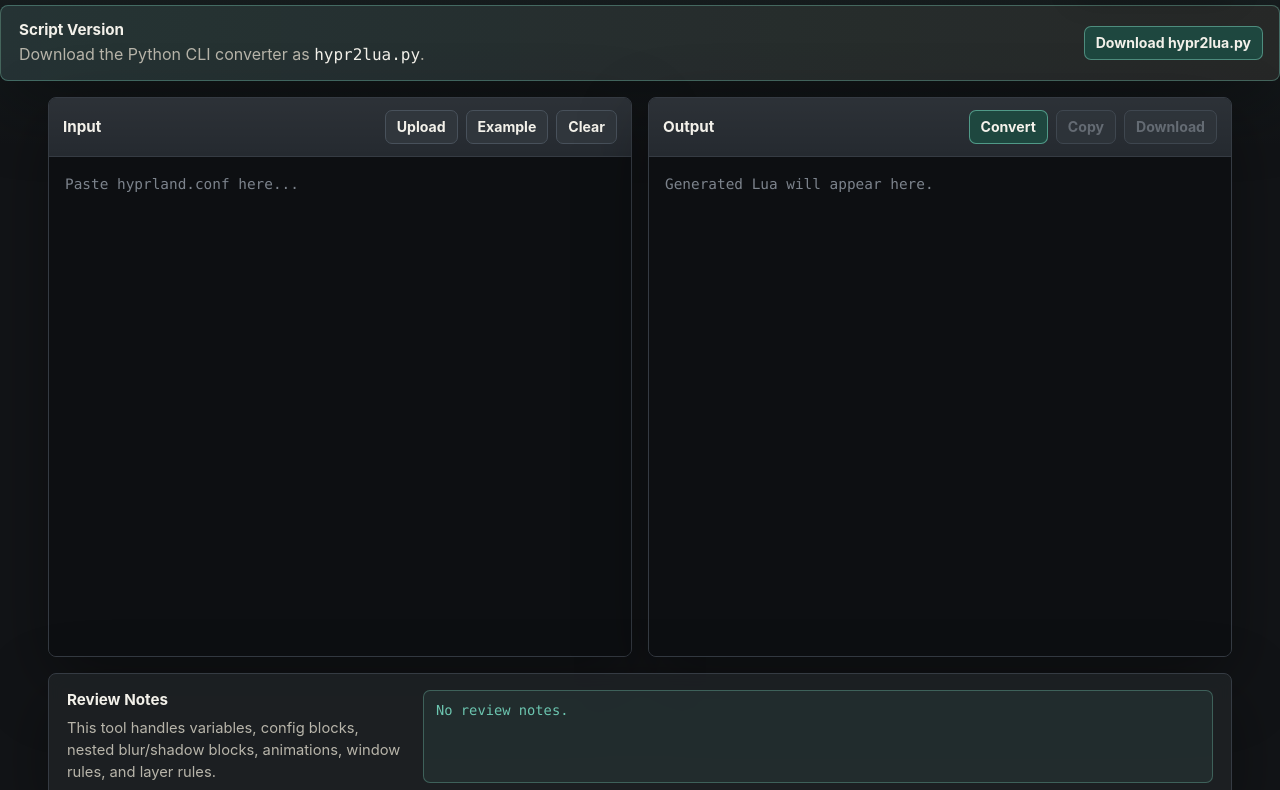
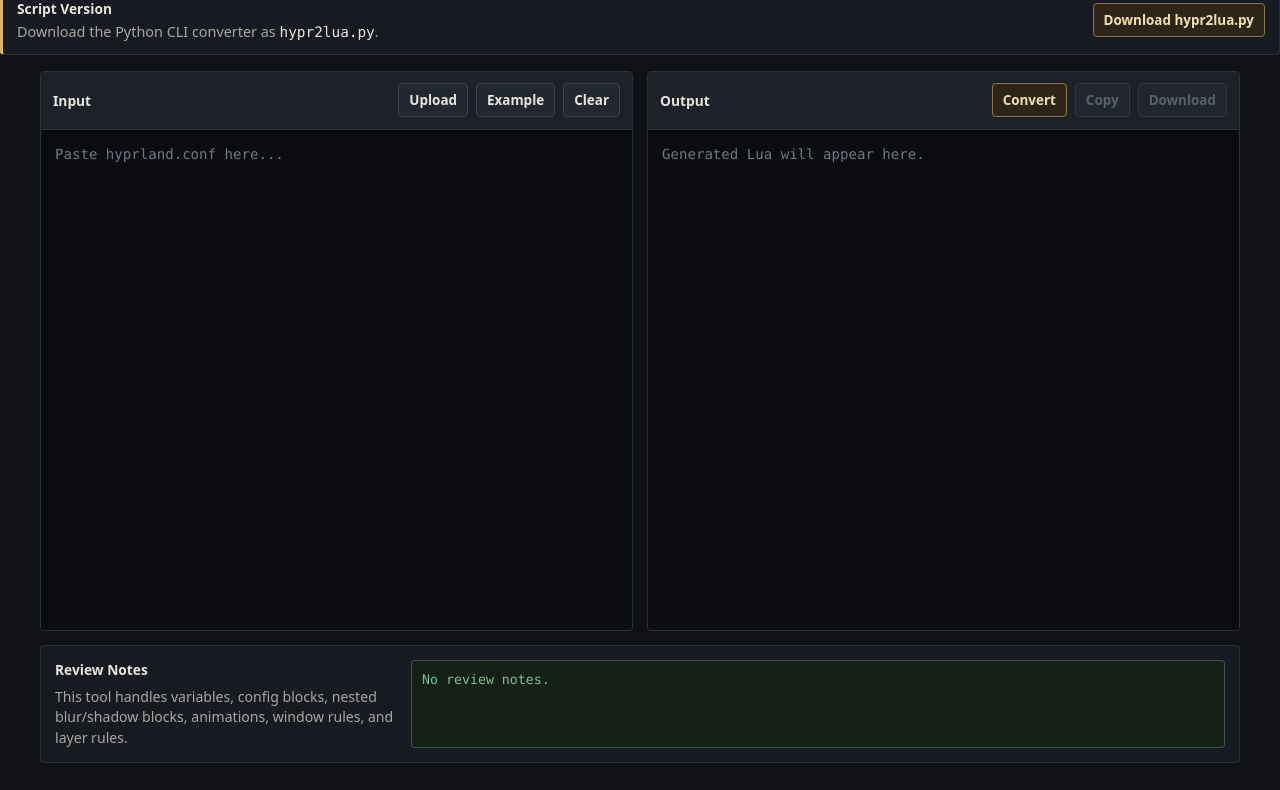
Before and after one commit to OldJobobo/hypr2lua-web, a website with bundled scripts: page docs/index.html in a window 1280 px wide. Shown: the part 162-952 px from the top of the page. Built offline with nearby package versions, Linux system fonts and the light colour scheme.

Commit message:
Restrain page visual design

```diff
--- a/docs/styles.css
+++ b/docs/styles.css
@@ -1,24 +1,20 @@
 :root {
   color-scheme: dark;
-  --bg: #121417;
-  --surface: #1d2024;
-  --surface-2: #252a30;
-  --surface-3: #2d3438;
-  --border: #353b43;
-  --border-strong: #48515b;
-  --text: #f3f1ea;
-  --muted: #b8b5aa;
-  --faint: #7c838c;
-  --accent: #6cc6b0;
-  --accent-dark: #1e473f;
-  --accent-2: #dfba67;
-  --warn: #ee9363;
-  --ok: #6cc6b0;
-  --code-bg: #0d0f12;
-  --code-border: #1d2428;
-  --focus: #dfba67;
-  --shadow: 0 24px 70px rgba(0, 0, 0, 0.34);
-  font-family: Inter, ui-sans-serif, system-ui, -apple-system, BlinkMacSystemFont, "Segoe UI", sans-serif;
+  --bg: #0f1115;
+  --surface: #171a20;
+  --surface-2: #1d2129;
+  --border: #2b313a;
+  --border-strong: #3a424d;
+  --text: #e9e5dc;
+  --muted: #a9a79f;
+  --faint: #717985;
+  --accent: #d7b46a;
+  --accent-soft: #2d2618;
+  --warn: #d88a61;
+  --ok: #7fbf92;
+  --code-bg: #0a0c10;
+  --focus: #d7b46a;
+  font-family: ui-sans-serif, system-ui, -apple-system, BlinkMacSystemFont, "Segoe UI", sans-serif;
 }
 
 * {
@@ -28,9 +24,7 @@
 body {
   min-height: 100vh;
   margin: 0;
-  background:
-    linear-gradient(180deg, rgba(108, 198, 176, 0.12), transparent 310px),
-    var(--bg);
+  background: var(--bg);
   color: var(--text);
 }
 
@@ -43,12 +37,13 @@
 
 .app-header {
   display: flex;
-  align-items: end;
+  align-items: center;
   justify-content: space-between;
-  gap: 24px;
-  max-width: 1680px;
+  gap: 20px;
+  max-width: 1640px;
   margin: 0 auto;
-  padding: 30px clamp(16px, 4vw, 48px) 18px;
+  padding: 22px clamp(16px, 4vw, 40px) 16px;
+  border-bottom: 1px solid var(--border);
 }
 
 .brand-block {
@@ -56,9 +51,9 @@
 }
 
 .eyebrow {
-  margin: 0 0 8px;
+  margin: 0 0 7px;
   color: var(--accent);
-  font-size: 0.78rem;
+  font-size: 0.73rem;
   font-weight: 700;
   letter-spacing: 0;
   text-transform: uppercase;
@@ -71,21 +66,21 @@
 }
 
 h1 {
-  font-size: clamp(2rem, 5vw, 4rem);
-  line-height: 0.95;
+  font-size: clamp(1.8rem, 3vw, 2.8rem);
+  line-height: 1;
   letter-spacing: 0;
 }
 
 h2 {
-  font-size: 0.95rem;
+  font-size: 0.86rem;
   letter-spacing: 0;
 }
 
 .lede {
   max-width: 720px;
-  margin-top: 10px;
+  margin-top: 9px;
   color: var(--muted);
-  line-height: 1.5;
+  line-height: 1.45;
 }
 
 code {
@@ -97,21 +92,20 @@
   flex: 0 0 auto;
   min-width: 144px;
   border: 1px solid var(--border-strong);
-  border-radius: 8px;
-  padding: 10px 13px;
-  background: rgba(29, 32, 36, 0.86);
+  border-radius: 4px;
+  padding: 8px 11px;
+  background: var(--surface);
   color: var(--muted);
-  font-size: 0.9rem;
+  font-size: 0.84rem;
   text-align: center;
-  box-shadow: 0 10px 30px rgba(0, 0, 0, 0.22);
 }
 
 .status::before {
   display: inline-block;
-  width: 7px;
-  height: 7px;
+  width: 6px;
+  height: 6px;
   margin-right: 8px;
-  border-radius: 999px;
+  border-radius: 50%;
   background: var(--faint);
   content: "";
 }
@@ -126,26 +120,25 @@
   display: flex;
   align-items: center;
   justify-content: space-between;
-  gap: 18px;
-  max-width: calc(1680px - clamp(32px, 8vw, 96px));
-  margin: 0 auto 16px;
-  border: 1px solid rgba(119, 199, 178, 0.38);
-  border-radius: 8px;
-  padding: 14px 16px 14px 18px;
-  background:
-    linear-gradient(90deg, rgba(108, 198, 176, 0.12), rgba(223, 186, 103, 0.06)),
-    rgba(29, 32, 36, 0.92);
-  box-shadow: var(--shadow);
+  gap: 16px;
+  max-width: calc(1640px - clamp(32px, 8vw, 80px));
+  margin: 16px auto;
+  border: 1px solid var(--border);
+  border-left: 3px solid var(--accent);
+  border-radius: 4px;
+  padding: 12px 14px;
+  background: var(--surface);
 }
 
 .download-strip p {
   margin-top: 4px;
   color: var(--muted);
-  line-height: 1.45;
+  font-size: 0.9rem;
+  line-height: 1.4;
 }
 
 .status[data-tone="ok"] {
-  border-color: rgba(119, 199, 178, 0.5);
+  border-color: rgba(127, 191, 146, 0.48);
   color: var(--ok);
 }
 
@@ -154,7 +147,7 @@
 }
 
 .status[data-tone="warn"] {
-  border-color: rgba(240, 143, 95, 0.55);
+  border-color: rgba(216, 138, 97, 0.5);
   color: var(--warn);
 }
 
@@ -165,21 +158,19 @@
 .app-shell {
   display: grid;
   grid-template-columns: minmax(0, 1fr) minmax(0, 1fr);
-  grid-template-rows: minmax(560px, calc(100vh - 258px)) auto;
-  gap: 16px;
-  max-width: 1680px;
+  grid-template-rows: minmax(560px, calc(100vh - 250px)) auto;
+  gap: 14px;
+  max-width: 1640px;
   margin: 0 auto;
-  padding: 0 clamp(16px, 4vw, 48px) 36px;
+  padding: 0 clamp(16px, 4vw, 40px) 34px;
 }
 
 .editor-panel,
 .notes-panel {
   min-width: 0;
   border: 1px solid var(--border);
-  border-radius: 8px;
-  background: rgba(29, 32, 36, 0.94);
-  box-shadow: var(--shadow);
-  backdrop-filter: blur(8px);
+  border-radius: 4px;
+  background: var(--surface);
 }
 
 .editor-panel {
@@ -194,11 +185,9 @@
   justify-content: space-between;
   gap: 12px;
   min-height: 58px;
-  padding: 12px 14px;
+  padding: 10px 12px;
   border-bottom: 1px solid var(--border);
-  background:
-    linear-gradient(180deg, rgba(255, 255, 255, 0.035), transparent),
-    var(--surface-2);
+  background: var(--surface-2);
 }
 
 .actions {
@@ -216,31 +205,33 @@
   gap: 7px;
   min-height: 34px;
   border: 1px solid var(--border-strong);
-  border-radius: 7px;
-  padding: 7px 11px;
-  background: #30363c;
+  border-radius: 4px;
+  padding: 7px 10px;
+  background: #222831;
   color: var(--text);
-  font-size: 0.88rem;
-  font-weight: 650;
+  font-size: 0.84rem;
+  font-weight: 620;
   text-decoration: none;
   cursor: pointer;
 }
 
 button:hover:not(:disabled),
 .button-link:hover {
-  border-color: rgba(119, 199, 178, 0.55);
-  background: #384048;
+  border-color: #5a6572;
+  background: #29313b;
 }
 
 .primary-link {
   flex: 0 0 auto;
-  border-color: rgba(119, 199, 178, 0.55);
-  background: var(--accent-dark);
+  border-color: #8d7847;
+  background: var(--accent-soft);
+  color: #f1dfb3;
 }
 
 .primary-action {
-  border-color: rgba(108, 198, 176, 0.65);
-  background: var(--accent-dark);
+  border-color: #8d7847;
+  background: var(--accent-soft);
+  color: #f1dfb3;
 }
 
 button:disabled {
@@ -265,16 +256,16 @@
   background: var(--code-bg);
   color: var(--text);
   font-family: "SFMono-Regular", Consolas, "Liberation Mono", monospace;
-  font-size: 0.9rem;
-  line-height: 1.55;
+  font-size: 0.88rem;
+  line-height: 1.52;
   letter-spacing: 0;
   tab-size: 2;
 }
 
 textarea {
   resize: none;
-  padding: 16px;
-  caret-color: var(--accent-2);
+  padding: 14px;
+  caret-color: var(--accent);
 }
 
 textarea::placeholder,
@@ -284,7 +275,7 @@
 
 pre {
   overflow: auto;
-  padding: 16px;
+  padding: 14px;
   white-space: pre;
 }
 
@@ -293,14 +284,14 @@
   display: grid;
   grid-template-columns: 340px minmax(0, 1fr);
   gap: 16px;
-  padding: 16px 18px;
+  padding: 14px;
 }
 
 .notes-panel p {
   margin-top: 8px;
   color: var(--muted);
-  font-size: 0.92rem;
-  line-height: 1.5;
+  font-size: 0.88rem;
+  line-height: 1.45;
 }
 
 #notes {
@@ -312,19 +303,19 @@
 }
 
 #notes li {
-  border: 1px solid rgba(240, 143, 95, 0.36);
-  border-radius: 7px;
-  padding: 10px 12px;
-  background: rgba(240, 143, 95, 0.1);
-  color: #f1d2a3;
+  border: 1px solid rgba(216, 138, 97, 0.34);
+  border-radius: 4px;
+  padding: 9px 10px;
+  background: #241915;
+  color: #e9bea4;
   font-family: "SFMono-Regular", Consolas, "Liberation Mono", monospace;
-  font-size: 0.86rem;
+  font-size: 0.83rem;
   line-height: 1.45;
 }
 
 #notes .note-ok {
-  border-color: rgba(119, 199, 178, 0.34);
-  background: rgba(119, 199, 178, 0.08);
+  border-color: rgba(127, 191, 146, 0.34);
+  background: #142016;
   color: var(--ok);
 }
 
```
